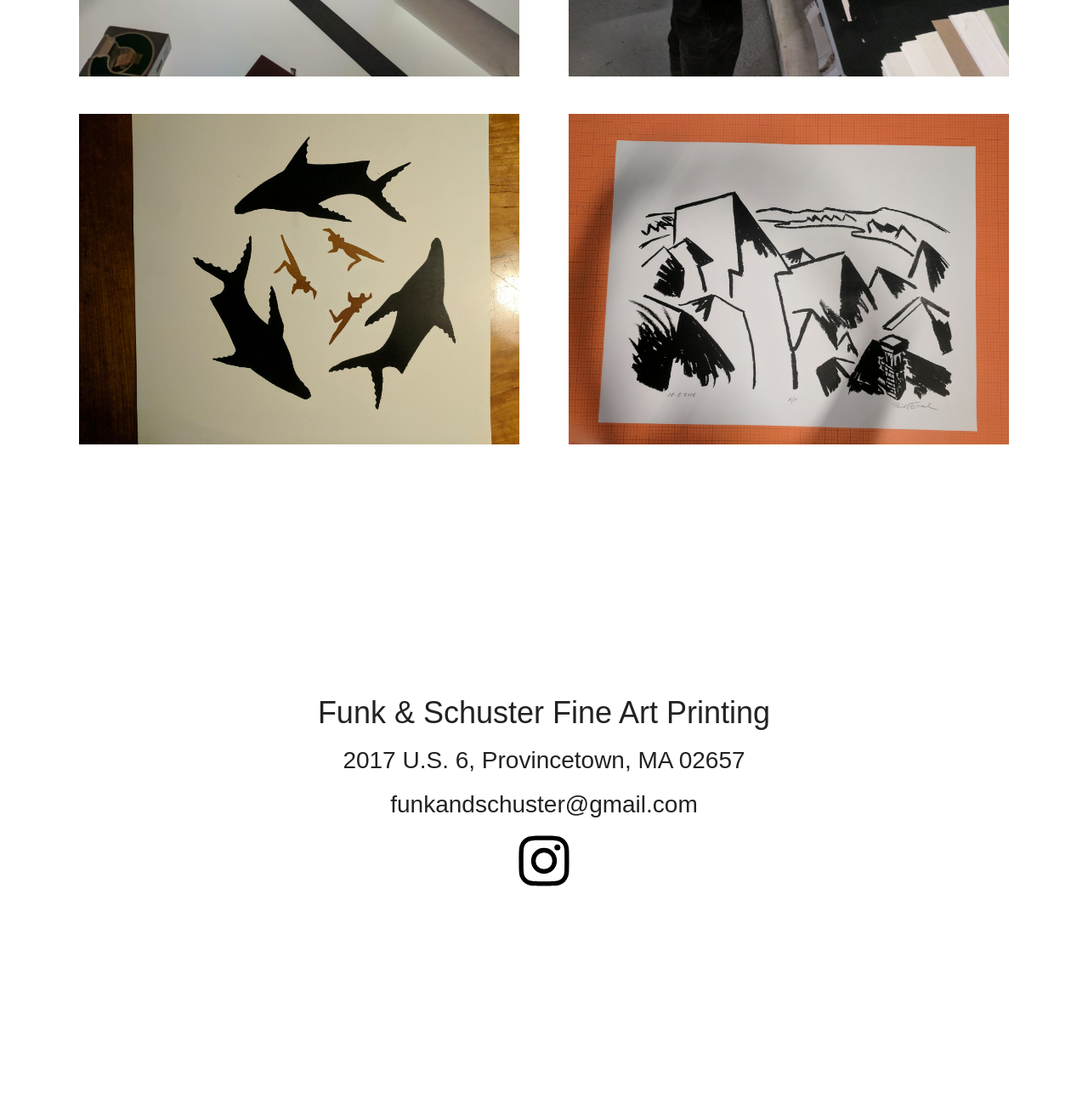
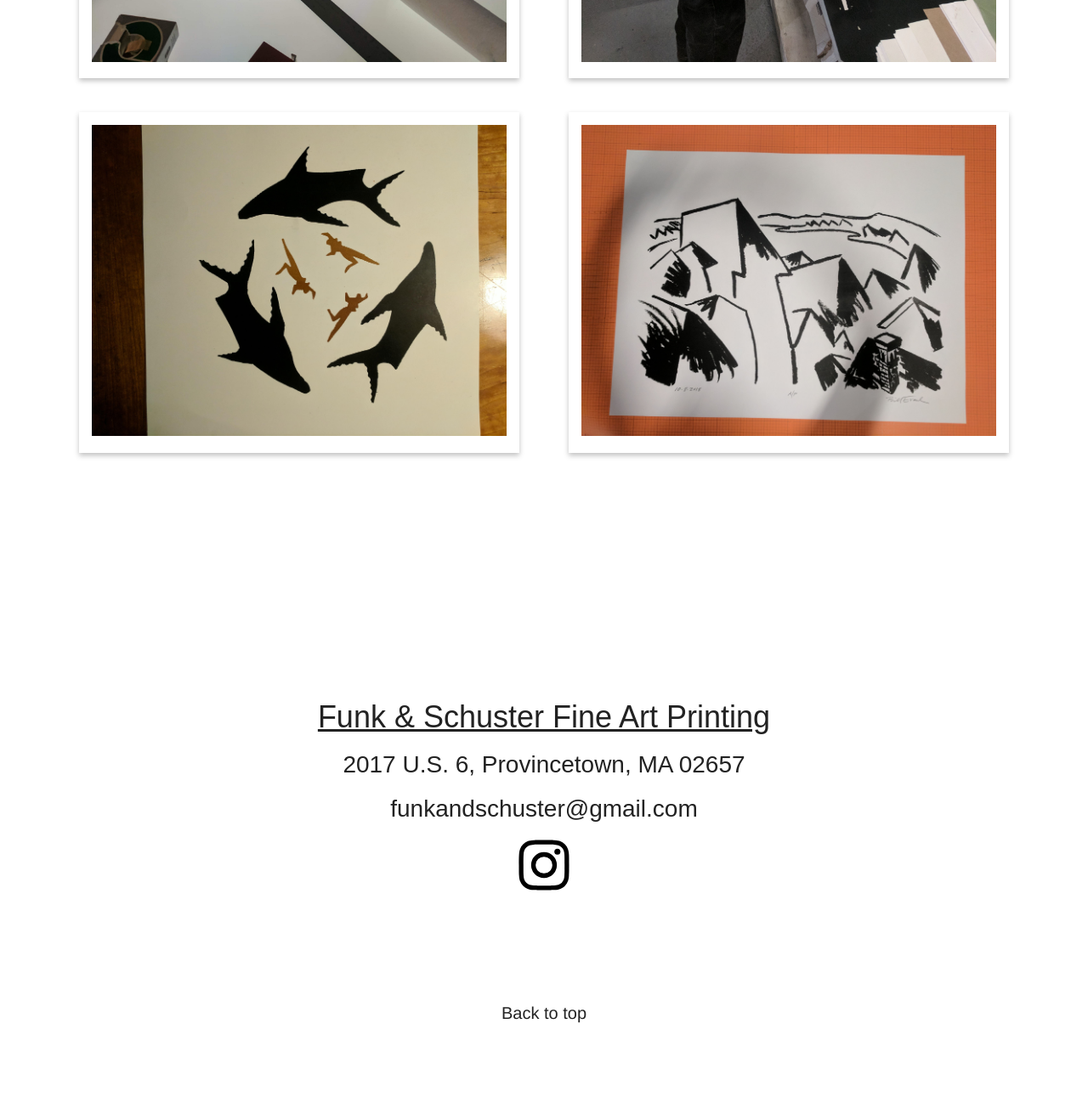
Before and after one commit to tomjschuster/funk-and-schuster-landing-page, a plain HTML site: page index.html in a window 1280 px wide. Shown: the part 2280-3578 px from the top of the page at 85% size. Drawn offline with Linux system fonts and the light colour scheme.

Commit message:
paper effect, back to top

```diff
--- a/index.html
+++ b/index.html
@@ -86,6 +86,13 @@
 
       .gallery .photo {
         margin-bottom: 40px;
+        padding: 15px;
+      }
+
+      .paper {
+        -webkit-transition: -webkit-transform .15s linear;
+        -webkit-box-shadow: 0 3px 6px rgba(0,0,0,.25);
+        -moz-box-shadow: 0 3px 6px rgba(0,0,0,.25);
       }
 
       .about {
@@ -129,7 +136,7 @@
 
       .contact {
         text-align: center;
-        margin: 250px auto;
+        margin: 250px auto 125px;
       }
 
       .contact a, .contact p {
@@ -143,6 +150,7 @@
 
       .contact p {
         font-size: 2.25em;
+        text-decoration: underline;
       }
 
       .contact a {
@@ -168,6 +176,17 @@
         text-transform: capitalize;
       }
 
+      .back-to-top {
+        display: block;
+        text-align: center;
+        text-decoration: none;
+        margin-bottom: 125px;
+        font-size: 1.25em;
+      }
+
+      .back-to-top:hover {
+        color: cornflowerblue;
+      }
     </style>
 
   </head>
@@ -187,12 +206,12 @@
         </p>
       </section>
       <section class="gallery">
-        <figure class="photo"><img src="images/vladimir-schuster.jpg" /></figure>
-        <figure class="photo"><img src="images/richard-pepitone-and-vladmir-schuster.jpg" /></figure>
-        <figure class="photo"><img src="images/richard-pepitone.jpg" /></figure>
-        <figure class="photo"><img src="images/bill-evaul.jpg" /></figure>
-        <figure class="photo"><img src="images/richard-pepitone-art.jpg" /></figure>
-        <figure class="photo"><img src="images/bill-evaul-art.jpg" /></figure>
+        <figure class="photo paper"><img src="images/vladimir-schuster.jpg" /></figure>
+        <figure class="photo paper"><img src="images/richard-pepitone-and-vladmir-schuster.jpg" /></figure>
+        <figure class="photo paper"><img src="images/richard-pepitone.jpg" /></figure>
+        <figure class="photo paper"><img src="images/bill-evaul.jpg" /></figure>
+        <figure class="photo paper"><img src="images/richard-pepitone-art.jpg" /></figure>
+        <figure class="photo paper"><img src="images/bill-evaul-art.jpg" /></figure>
       </section>
     </main>
     <footer>
@@ -221,6 +240,8 @@
         </a>
       </address>
 
+      <a class="back-to-top" href="#">Back to top</a>
+
       <p class="copyright">
         copyright © 2018 Funk and Schuster Fine Art Printing.
       </p>
```
